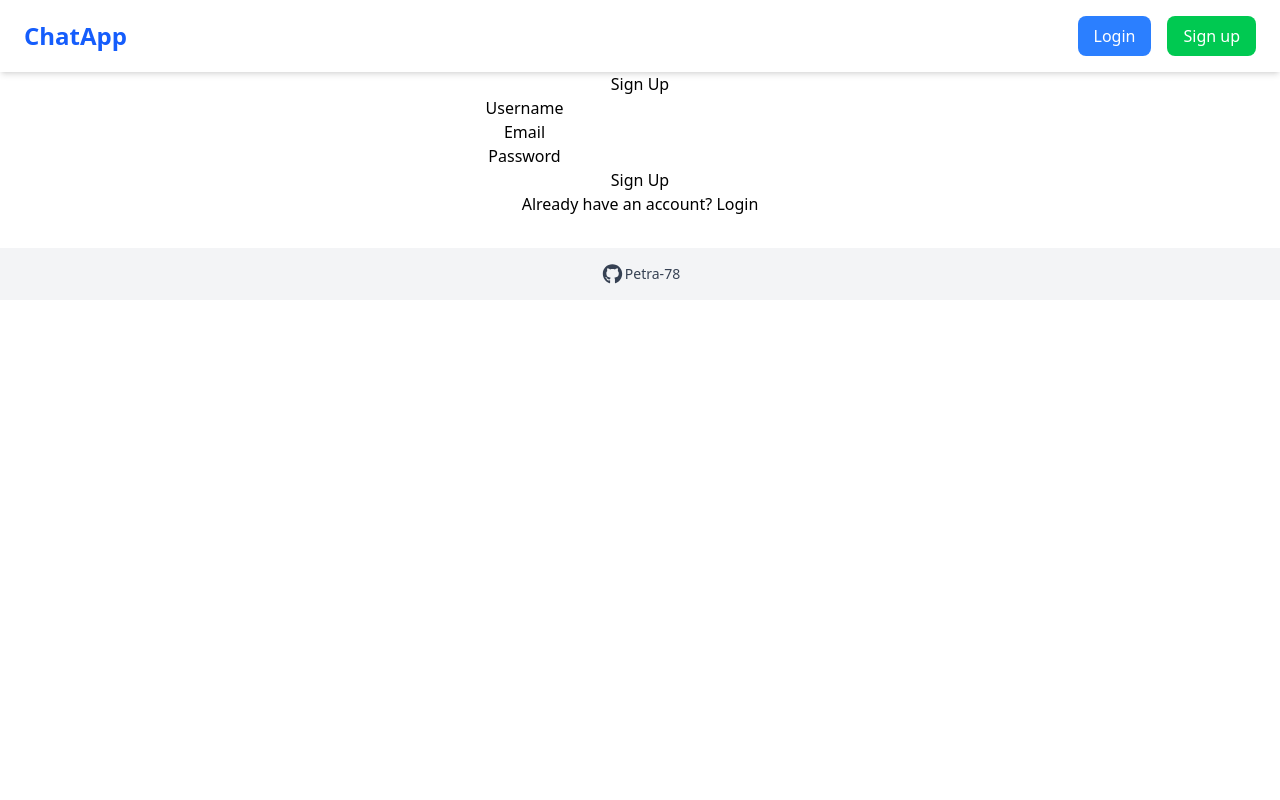
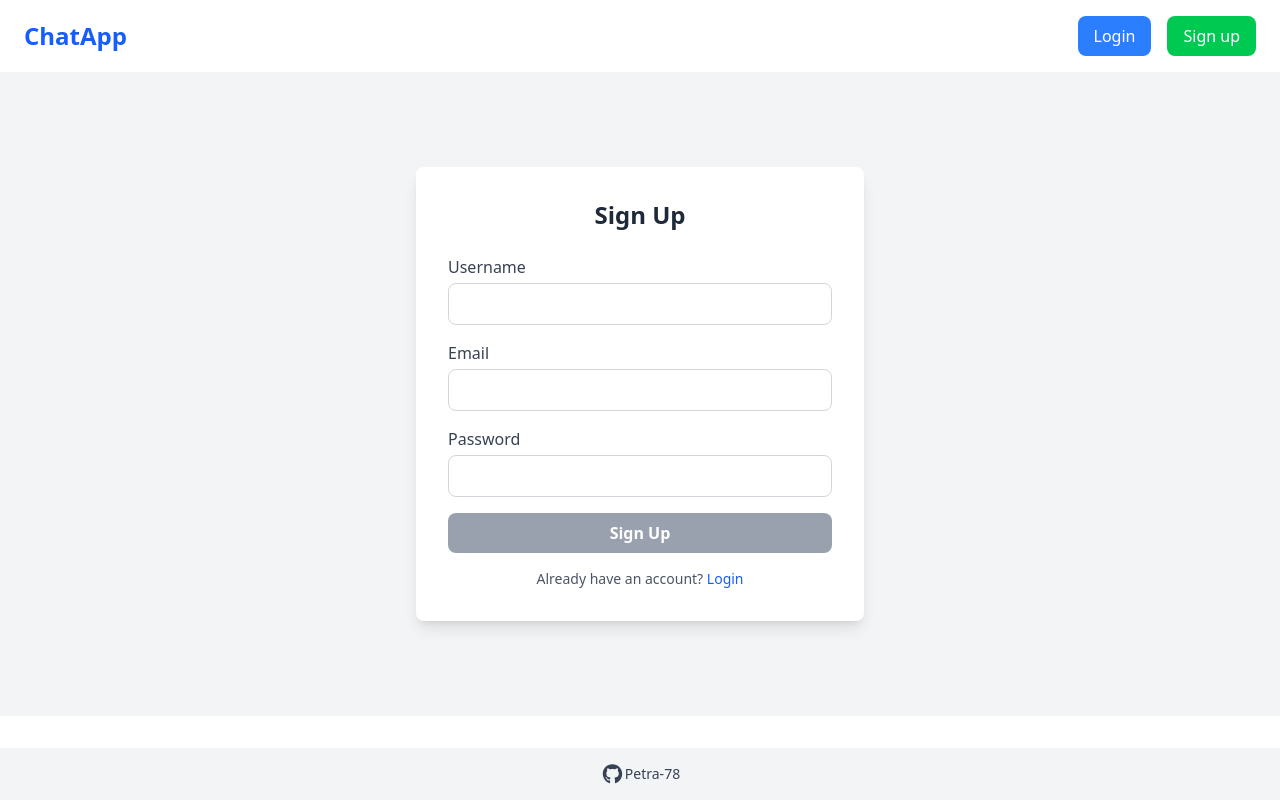
Before and after one commit to Petra-78/messaging-app, a React app in the folder frontend/: page /signup in a window 1280 px wide. Built offline with nearby package versions, Linux system fonts and the light colour scheme; the HTML template or start-up script is replaced by a standard one.

Commit message:
Add login + signup css

```diff
--- a/frontend/src/pages/Login.jsx
+++ b/frontend/src/pages/Login.jsx
@@ -44,19 +44,24 @@ export default function Login() {
   };
 
   return (
-    <div>
-      <div>
-        <h2>Login</h2>
+    <div className=" flex-1 flex items-center justify-center bg-gray-100 p-4">
+      <div className="bg-white rounded-lg shadow-lg w-full max-w-md p-8">
+        <h2 className="text-2xl font-bold text-gray-800 mb-6 text-center">
+          Login
+        </h2>
 
-        {error && <p>{error}</p>}
+        {error && (
+          <p className="text-red-500 text-sm mb-4 text-center">{error}</p>
+        )}
 
-        <form onSubmit={handleSubmit}>
+        <form onSubmit={handleSubmit} className="flex flex-col gap-4">
           <input
             type="email"
             placeholder="Email"
             value={email}
             onChange={(e) => setEmail(e.target.value)}
             required
+            className="px-4 py-2 border border-gray-300 rounded-lg focus:outline-none focus:ring-2 focus:ring-blue-500"
           />
 
           <input
@@ -65,14 +70,23 @@ export default function Login() {
             value={password}
             onChange={(e) => setPassword(e.target.value)}
             required
+            className="px-4 py-2 border border-gray-300 rounded-lg focus:outline-none focus:ring-2 focus:ring-blue-500"
           />
 
-          <button type="submit">Login</button>
+          <button
+            type="submit"
+            className="w-full py-2 bg-blue-600 text-white font-semibold rounded-lg hover:bg-blue-700 transition"
+          >
+            Login
+          </button>
+        </form>
 
-          <p>
-            Don't have an account? <Link to={"/signup"}>Sign up</Link>
-          </p>
-        </form>
+        <p className="text-sm text-gray-600 mt-4 text-center">
+          Don't have an account?{" "}
+          <Link to={"/signup"} className="text-blue-600 hover:underline">
+            Sign up
+          </Link>
+        </p>
       </div>
     </div>
   );
--- a/frontend/src/pages/Signup.jsx
+++ b/frontend/src/pages/Signup.jsx
@@ -71,56 +71,96 @@ export default function Signup() {
   };
 
   return (
-    <div>
-      <div>
-        <h2>Sign Up</h2>
+    <div className="flex-1 flex items-center justify-center bg-gray-100 p-4">
+      <div className="bg-white rounded-lg shadow-lg w-full max-w-md p-8">
+        <h2 className="text-2xl font-bold text-gray-800 mb-6 text-center">
+          Sign Up
+        </h2>
 
-        {error && <p>{error}</p>}
+        {error && (
+          <p className="text-red-500 text-sm mb-4 text-left">{error}</p>
+        )}
 
-        <form onSubmit={handleSubmit}>
-          <div>
-            <label htmlFor="username">Username</label>
+        <form onSubmit={handleSubmit} className="flex flex-col gap-4">
+          <div className="flex flex-col">
+            <label
+              htmlFor="username"
+              className="mb-1 text-gray-700 font-medium text-left"
+            >
+              Username
+            </label>
             <input
               type="text"
               id="username"
               value={username}
-              onChange={(e) => {
-                setUsername(e.target.value);
-              }}
+              onChange={(e) => setUsername(e.target.value)}
               onBlur={(e) => setUsernameError(validateUsername(e.target.value))}
               required
+              className={`px-4 py-2 border rounded-lg focus:outline-none focus:ring-2 ${
+                usernameError
+                  ? "border-red-500 focus:ring-red-500"
+                  : "border-gray-300 focus:ring-blue-500"
+              }`}
             />
-            {usernameError && <p className="error">{usernameError}</p>}
+            {usernameError && (
+              <p className="text-red-500 text-sm mt-1 text-left">
+                {usernameError}
+              </p>
+            )}
           </div>
 
-          <div>
-            <label htmlFor="email">Email</label>
+          <div className="flex flex-col">
+            <label
+              htmlFor="email"
+              className="mb-1 text-gray-700 font-medium text-left"
+            >
+              Email
+            </label>
             <input
               type="email"
               id="email"
               value={email}
-              onChange={(e) => {
-                setEmail(e.target.value);
-              }}
+              onChange={(e) => setEmail(e.target.value)}
               onBlur={(e) => setEmailError(validateEmail(e.target.value))}
               required
+              className={`px-4 py-2 border rounded-lg focus:outline-none focus:ring-2 ${
+                emailError
+                  ? "border-red-500 focus:ring-red-500"
+                  : "border-gray-300 focus:ring-blue-500"
+              }`}
             />
-            {emailError && <p className="error">{emailError}</p>}
+            {emailError && (
+              <p className="text-red-500 text-sm mt-1 text-left">
+                {emailError}
+              </p>
+            )}
           </div>
 
-          <div>
-            <label htmlFor="password">Password</label>
+          <div className="flex flex-col">
+            <label
+              htmlFor="password"
+              className="mb-1 text-gray-700 font-medium text-left"
+            >
+              Password
+            </label>
             <input
               type="password"
               id="password"
               value={password}
-              onChange={(e) => {
-                setPassword(e.target.value);
-              }}
+              onChange={(e) => setPassword(e.target.value)}
               onBlur={(e) => setPasswordError(validatePassword(e.target.value))}
               required
+              className={`px-4 py-2 border rounded-lg focus:outline-none focus:ring-2 ${
+                passwordError
+                  ? "border-red-500 focus:ring-red-500 "
+                  : "border-gray-300 focus:ring-blue-500"
+              }`}
             />
-            {passwordError && <p className="error">{passwordError}</p>}
+            {passwordError && (
+              <p className="text-red-500 text-sm mt-1 text left">
+                {passwordError}
+              </p>
+            )}
           </div>
 
           <button
@@ -133,14 +173,27 @@ export default function Signup() {
               !email ||
               !password
             }
+            className={`w-full py-2 rounded-lg font-semibold text-white transition ${
+              usernameError ||
+              emailError ||
+              passwordError ||
+              !username ||
+              !email ||
+              !password
+                ? "bg-gray-400 cursor-not-allowed"
+                : "bg-blue-600 hover:bg-blue-700"
+            }`}
           >
             Sign Up
           </button>
+        </form>
 
-          <p>
-            Already have an account? <Link to={"/login"}>Login</Link>
-          </p>
-        </form>
+        <p className="text-sm text-gray-600 mt-4 text-center">
+          Already have an account?{" "}
+          <Link to={"/login"} className="text-blue-600 hover:underline">
+            Login
+          </Link>
+        </p>
       </div>
     </div>
   );
```
